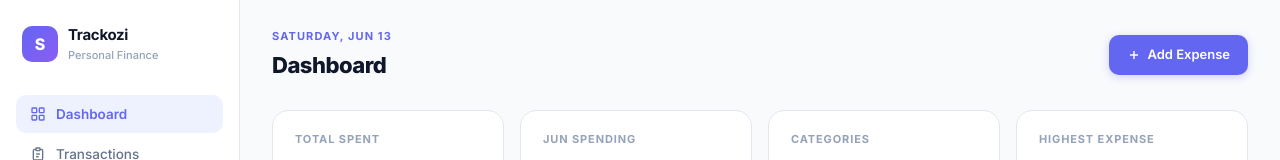
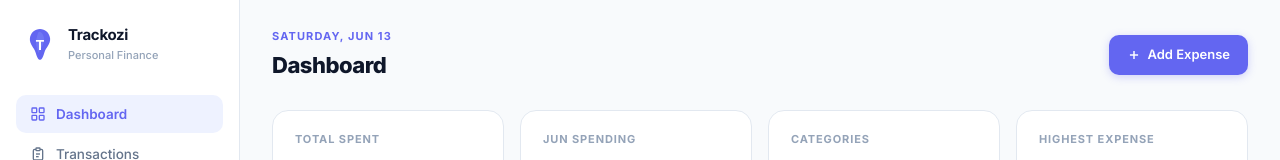
Before and after one commit to bushrayaqoob123/B0626-Bushra-Yaqoob-Innovaxel-Frontend-Developer, a React (Vite) app in the folder modernized/: page / in a window 1280 px wide. Shown: the top 160 px of the page. Built offline with nearby package versions, Linux system fonts and the light colour scheme.

Commit message:
Update App.jsx

```diff
--- a/modernized/src/App.jsx
+++ b/modernized/src/App.jsx
@@ -84,13 +84,14 @@ export default function App() {
         {/* Logo */}
         <div style={{ display:"flex", alignItems:"center", gap:10, marginBottom:32, padding:"0 6px" }}>
           <div style={{
-            width:36, height:36, borderRadius:10, display:"flex", alignItems:"center", justifyContent:"center",
-            background:"linear-gradient(135deg,#6366F1,#8B5CF6)", color:"#fff", fontWeight:800, fontSize:16,
-          }}>S</div>
-          <div>
-            <div style={{ fontWeight:700, fontSize:15, color:"#0F172A", letterSpacing:-0.3 }}>Trackozi</div>
-            <div style={{ fontSize:11, color:"#94A3B8", fontWeight:500 }}>Personal Finance</div>
-          </div>
+  width:36, height:36, display:"flex", alignItems:"center", justifyContent:"center",
+}}>
+  <img src="/favicon.svg" alt="Trackozi" style={{ width:36, height:36 }} />
+</div>
+<div>
+  <div style={{ fontWeight:700, fontSize:15, color:"#0F172A", letterSpacing:-0.3 }}>Trackozi</div>
+  <div style={{ fontSize:11, color:"#94A3B8", fontWeight:500 }}>Personal Finance</div>
+</div>
         </div>
 
         {/* Nav */}
```
